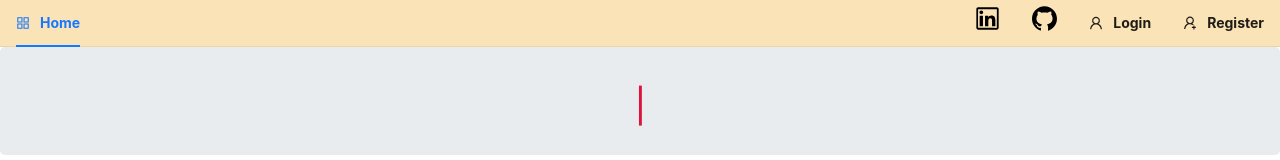
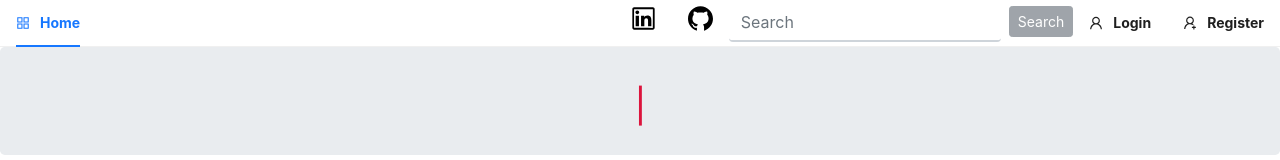
Before and after one commit to keshri522/ShoppingWebsite, a React (Create React App) app in the folder client/: page / in a window 1280 px wide. Shown: the top 160 px of the page. Built offline with nearby package versions, Linux system fonts and the light colour scheme; no server answers.

Commit message:
added search button in headers

```diff
--- a/client/src/Components/Navbar/Header.js
+++ b/client/src/Components/Navbar/Header.js
@@ -14,6 +14,7 @@ import { Link, useNavigate } from "react-router-dom";
 import { auth } from "../firbase";
 import { loggedInUser } from "../Redux/reducers/userReducers";
 import { useDispatch } from "react-redux";
+import Searchform from "../forms/Searchform";
 const { SubMenu, Item } = Menu;
 const Header = () => {
   // taking data from loggedInuser redux store..
@@ -53,7 +54,7 @@ const Header = () => {
         onClick={handleClick}
         selectedKeys={[current]}
         mode="horizontal"
-        style={{ backgroundColor: "#fae3b7" }}
+        style={{ backgroundColor: "white" }}
       >
         <Item key="home" icon={<AppstoreOutlined />}>
           <Link to="/" style={linkStyle}>
@@ -128,6 +129,9 @@ const Header = () => {
             ></GithubOutlined>
           </Link>
         </div>
+        <span>
+          <Searchform className="p-2"></Searchform>
+        </span>
       </Menu>
     </>
   );
--- a/client/src/Components/Redux/reducers/searchreducers.jsx
+++ b/client/src/Components/Redux/reducers/searchreducers.jsx
@@ -9,7 +9,7 @@ const SearchReducers = createSlice({
   reducers: {
     // reduceers can not make update directly in the state first make the copy of orgianl state using spread operator then push the actions
     searchQuery: (state, action) => {
-      return { ...state, ...action.payload };
+      state.text = action.payload.text;
     },
   },
 });
--- /dev/null
+++ b/client/src/Components/forms/Searchform.jsx
@@ -0,0 +1,51 @@
+import React, { useEffect, useState } from "react";
+import { useSelector, useDispatch } from "react-redux";
+import { useNavigate } from "react-router-dom";
+import { toast } from "react-toastify";
+import { SearchOutlined } from "@ant-design/icons";
+import { searchQuery } from "../Redux/reducers/searchreducers";
+const Searchform = () => {
+  const [track, Settrack] = useState();
+  const dispatch = useDispatch(); // for dispatching the action into store..
+  const SearchQuery = useSelector((state) => state.rootreducer.text); // this will give the text from redux..
+  const navigate = useNavigate();
+
+  // some function onchange and handlesubmit
+
+  const handleChange = (e) => {
+    //sending the value to redux text state..
+    e.preventDefault();
+    Settrack(e.target.value);
+    dispatch(searchQuery({ text: e.target.value }));
+  };
+
+  const handlesubmit = (e) => {
+    Settrack(e.target.value);
+    e.preventDefault();
+    if (track.length > 0) {
+      navigate(`/shop?${SearchQuery.text}`);
+    } else {
+      toast.error("Cannot Search product with empty value");
+    }
+  };
+  return (
+    <form className="form-inline my-2 my-lg-0" onSubmit={handlesubmit}>
+      <input
+        onChange={handleChange}
+        type="text"
+        className="form-control mr-sm-2 mt-1"
+        value={SearchQuery.text}
+        placeholder="Search"
+      />
+      <button
+        className="btn btn-sm btn-secondary"
+        onClick={handlesubmit}
+        disabled={!track}
+      >
+        Search
+      </button>
+    </form>
+  );
+};
+
+export default Searchform;
```
